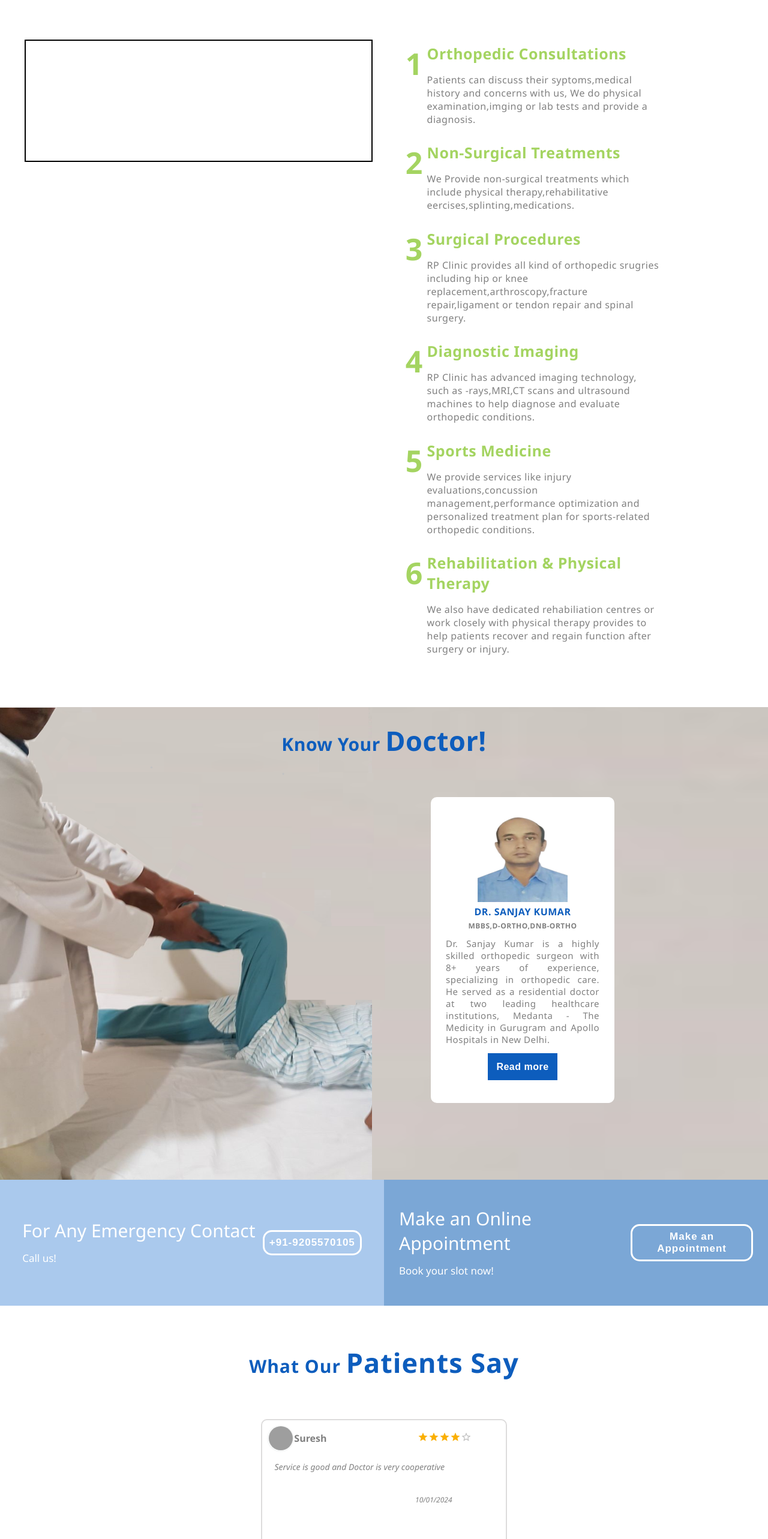
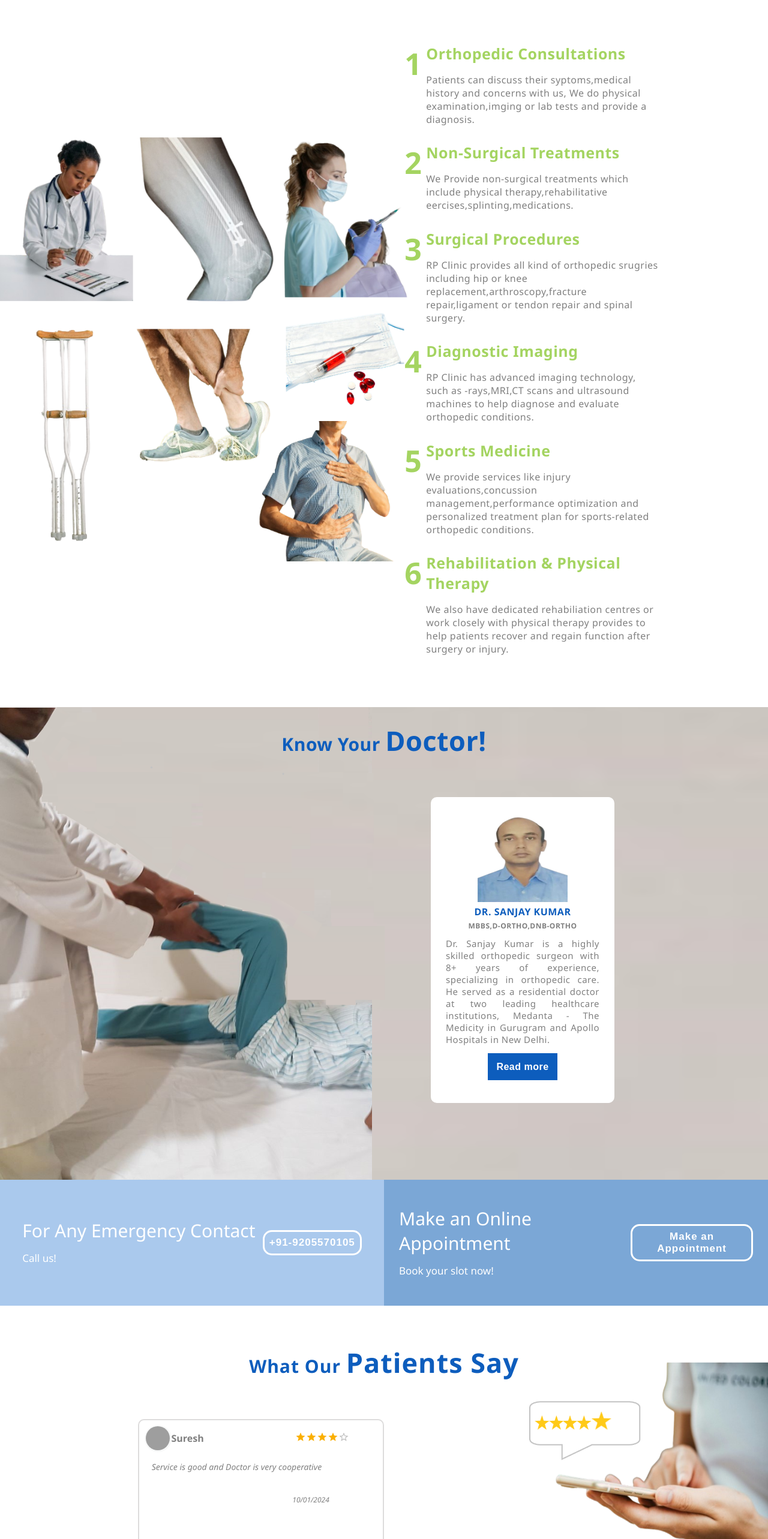
Before and after one commit to saan-saurabh/RP-Clinic, a React (Create React App) app in the folder rp-clinic/: page / in a window 1280 px wide. Shown: the part 1295-3861 px from the top of the page at 60% size. Built offline with nearby package versions, Linux system fonts and the light colour scheme; grey boxes are pictures that could not be loaded.

Commit message:
service demo component completion and testimonial section background img addition

```diff
--- a/rp-clinic/src/Components/Cards/ServiceDemo.css
+++ b/rp-clinic/src/Components/Cards/ServiceDemo.css
@@ -19,8 +19,9 @@
 }
 .service-section-div-one{
     width:45%;
-    border:2px solid black;
-    height:25vh;
+    display: flex;
+    align-items: center;
+    justify-content: center;
 
 }
 .service-section-div-two{
--- a/rp-clinic/src/Components/Cards/ServiceDemo.js
+++ b/rp-clinic/src/Components/Cards/ServiceDemo.js
@@ -1,4 +1,5 @@
 import React from 'react';
+import serviceImg from './serviceImg.png';
 import './ServiceDemo.css';
 
 function ServiceDemo() {
@@ -9,7 +10,7 @@ function ServiceDemo() {
             </div>
         <div className='service-section-description-div'>
             <div className='service-section-div-one'>
-
+                <img src={serviceImg} alt="service-img" width='750px'/>
             </div>
             <div className='service-section-div-two'>
                 <div className='service-card-one'>
--- a/rp-clinic/src/Components/Testimonials/TestimonialPanel.css
+++ b/rp-clinic/src/Components/Testimonials/TestimonialPanel.css
@@ -12,6 +12,14 @@
     font-weight: bold;
     margin-bottom: 5%;
 }
+.testimonial-wrapper{
+    display:flex;
+    width:80%;
+    margin:0 auto;
+}
+.testimonial-img{
+    width:50%;
+}
 .testimonial-panel-main-div .testimonial-heading .small-heading{
     font-size: 30px;
 }
--- a/rp-clinic/src/Components/Testimonials/TestimonialPanel.js
+++ b/rp-clinic/src/Components/Testimonials/TestimonialPanel.js
@@ -2,6 +2,7 @@ import React from 'react';
 import UserFeedbackCard from './UserFeedbackCard';
 import { Carousel } from 'react-responsive-carousel';
 import 'react-responsive-carousel/lib/styles/carousel.min.css';
+import testimonialImg from './testimonialImg.png';
 import './TestimonialPanel.css';
 
 function TestimonialPanel() {
@@ -11,18 +12,28 @@ function TestimonialPanel() {
     {username: "Suresh", feedbackDate:"10/01/2024", ratingValue:"4", feedback:'Service is good and Doctor is very cooperative'},
     {username: "AK", feedbackDate:"28/12/2023", ratingValue:"3", feedback:'Please visit this clinic if you have any orthopedic problem'}
     ]
+
+    const myStyle = {
+      width:"100%",
+      backgroundImage: `url(${testimonialImg})`,
+      backgroundSize: "cover",
+      backgroundRepeat: "no-repeat",
+  };
+
   return (
-    <div className='testimonial-panel-main-div'>
+    <div className='testimonial-panel-main-div' style={myStyle}>
         <div className='testimonial-heading'>
             <span className='small-heading'>What Our </span><span className='bold-heading'>Patients Say</span>
         </div>
-        <div style={{width:'40%', margin:'0 auto'}}>
+        <div className='testimonial-wrapper'>
+        <div style={{width:'50%',marginLeft:'5%'}}>
         <Carousel showThumbs={false}  showStatus={false} showIndicators={false} autoPlay infiniteLoop transitiontime="5000">
         {userFeedbacks.map((userfeedback)=>
         <UserFeedbackCard username={userfeedback.username} feedbackDate={userfeedback.feedbackDate} ratingValue={userfeedback.ratingValue} feedback={userfeedback.feedback}/>
         )}
         </Carousel>
         </div>
+        </div>
     </div>
   );
 }
--- a/rp-clinic/src/Components/Testimonials/UserFeedbackCard.js
+++ b/rp-clinic/src/Components/Testimonials/UserFeedbackCard.js
@@ -9,7 +9,7 @@ function UserFeedbackCard({username,feedbackDate,ratingValue,feedback}) {
         <div className='user-name-row'>
             <div className='user-details'>
               <div className='user-avatar'><Avatar src="/broken-image.jpg" /></div>
-              <div className='user-name'>{username} </div>
+              <div className='user-name'>{" "}{username} </div>
             </div>
             <div className='user-rating'>
             <Rating name="read-only" value={ratingValue} readOnly size="small"/>
```
Also changed, not shown: rp-clinic/src/Components/Cards/serviceImg.png (added), rp-clinic/src/Components/Testimonials/testimonialImg.png (added).
